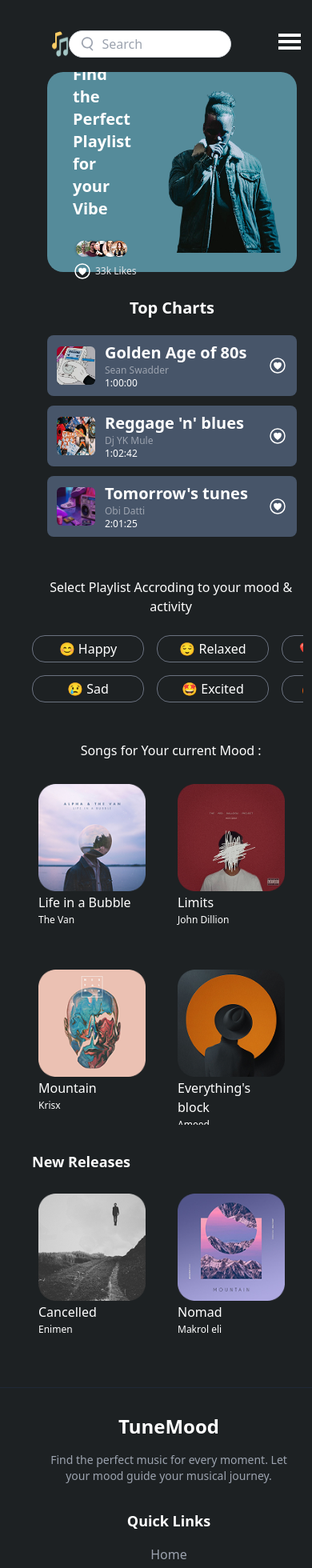
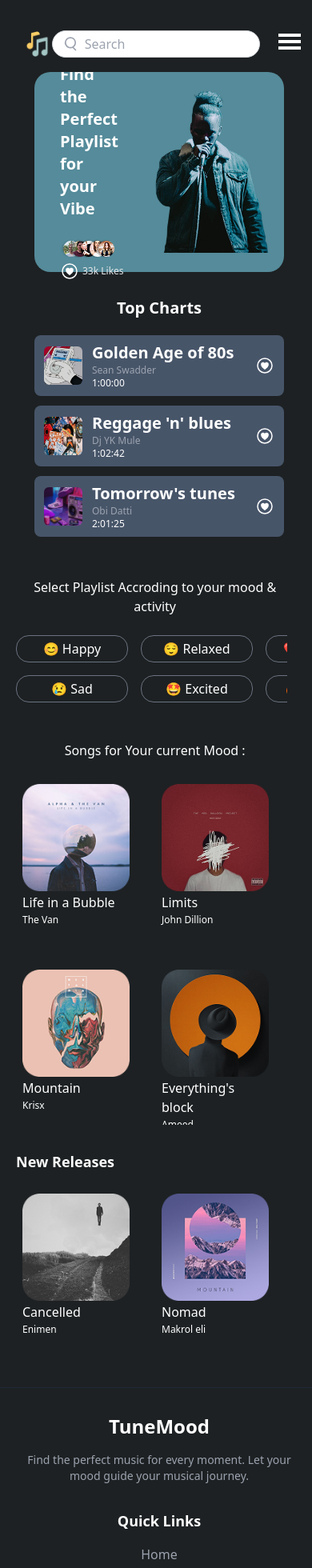
Before and after one commit to mahatasourav/TuneMood, a React (Vite) app in the folder frontend/: page / in a window 390 px wide. Shown: the top 1960 px of the page at 80% size. Built offline with nearby package versions, Linux system fonts and the light colour scheme.

Commit message:
mobile view added

```diff
--- a/frontend/src/App.jsx
+++ b/frontend/src/App.jsx
@@ -16,7 +16,7 @@ const App = () => {
       </div>
 
       <div className="flex flex-col md:ml-28  ">
-        <div className="pl-10 sticky top-0 bg-[#1D2123] z-40 ">
+        <div className="pl-8 sticky top-0 bg-[#1D2123] z-40 ">
           <UpperNavbar />
         </div>
 
--- a/frontend/src/components/Footer.jsx
+++ b/frontend/src/components/Footer.jsx
@@ -4,7 +4,7 @@ import { FaTwitter } from "react-icons/fa";
 
 const Footer = () => {
   return (
-    <footer className=" mt-8 border-t border-gray-800 text-center pl-8 ">
+    <footer className=" mt-8 border-t border-gray-800 text-center pl-2 ">
       <div className="max-w-7xl mx-auto px-4 py-8">
         <div className="grid grid-cols-1 md:grid-cols-3 gap-8">
           {/* Brand Section */}
--- a/frontend/src/components/NewReleases.jsx
+++ b/frontend/src/components/NewReleases.jsx
@@ -3,7 +3,7 @@ import { assets, newReleaseDummyData } from "../assets/assets";
 
 const NewRelease = () => {
   return (
-    <div className="flex flex-col w-auto">
+    <div className="flex flex-col w-auto pl-3 md:pl-0">
       <p className="mb-5 font-bold text-lg">New Releases</p>
       <div className="  w-[87vw]  flex flex-col gap-6 md:mt-2 pb-4">
         <div className="grid grid-rows-1 auto-cols-[150px] grid-flow-col  gap-y-8 gap-x-6 w-full overflow-x-auto scrollbar-hide">
--- a/frontend/src/components/Playlist.jsx
+++ b/frontend/src/components/Playlist.jsx
@@ -4,7 +4,7 @@ import { assets, MoodSelectData, newReleaseDummyData } from "../assets/assets";
 const Playlist = () => {
   const [mood, setMood] = useState("");
   return (
-    <div className="flex flex-col gap-8">
+    <div className="flex flex-col gap-8 pl-3 md:pl-0">
       <div className="  w-[87vw]  flex flex-col gap-6 md:mt-2 pb-4">
         <p className="text-center md:text-left md:text-xl pl-2">
           Select Playlist Accroding to your mood & activity
--- a/frontend/src/components/UpperNavbar.jsx
+++ b/frontend/src/components/UpperNavbar.jsx
@@ -3,7 +3,7 @@ import { assets } from "../assets/assets";
 
 const UpperNavbar = () => {
   return (
-    <div className="flex flex-row-reverse md:flex-row justify-between max-w-[70vw] items-center  px-6  mt-10 md:mt-5 mb-5 max-h-[30px]">
+    <div className="flex flex-row-reverse md:flex-row justify-between gap-1 max-w-[75vw] items-center  px-0 md:px-6  mt-10 md:mt-5 mb-5 max-h-[30px]">
       {/* Search Section  */}
       <div className="flex relative ">
         <div className="relative w-full max-w-sm mx-auto">
--- a/frontend/src/pages/Home.jsx
+++ b/frontend/src/pages/Home.jsx
@@ -6,7 +6,7 @@ import NewRelease from "../components/NewReleases";
 
 const Home = () => {
   return (
-    <div className="flex flex-col gap-4 p-0 md:p-2 pl-10 w-full z-0">
+    <div className="flex flex-col gap-4 p-0 md:p-2 pl-2 w-full z-0">
       <HeroSection />
       <Playlist />
       <NewRelease />
```
